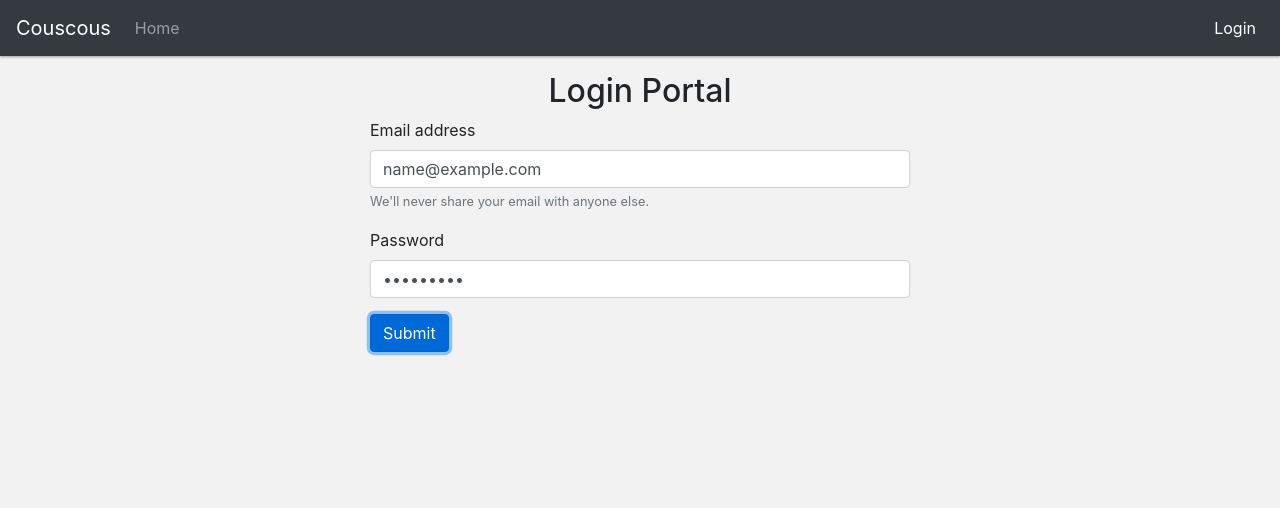
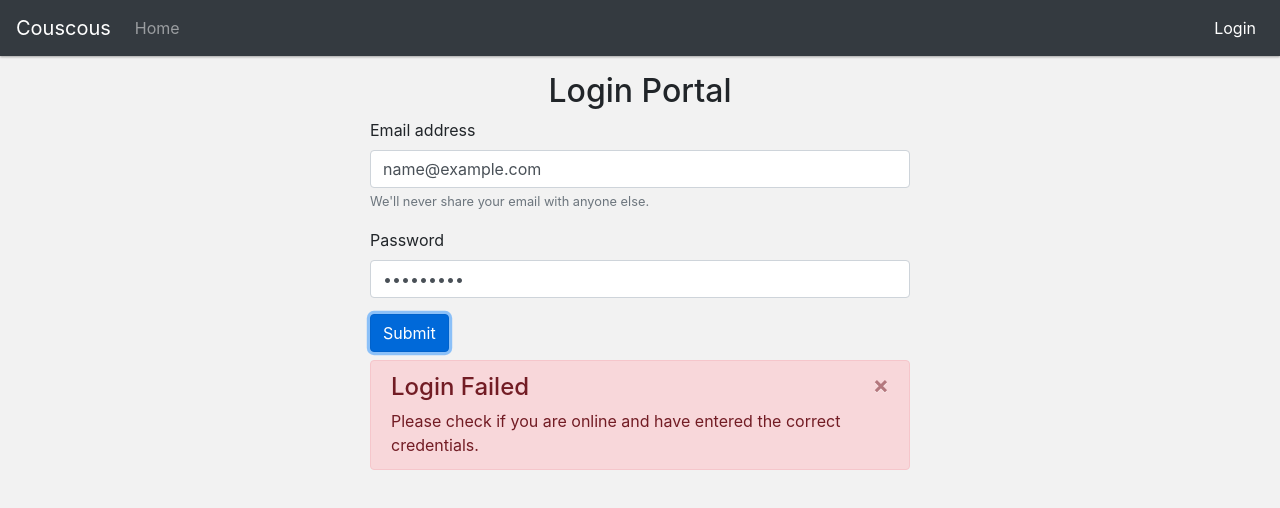
Before and after one commit to chrisvrose/couscous-next, a Next.js app: page /login in a window 1280 px wide. Both pictures are taken after typing "name@example.com", "Sample123" into the empty fields and a click on the button "Submit". Shown: the top 508 px of the page. Built offline with nearby package versions, Linux system fonts and the light colour scheme; no server answers.

Commit message:
Login Failed

```diff
--- a/pages/login.tsx
+++ b/pages/login.tsx
@@ -1,13 +1,6 @@
 import Router from 'next/router';
-import {
-    ChangeEvent,
-    Dispatch,
-    FormEvent,
-    SetStateAction,
-    useContext,
-    useState,
-} from 'react';
-import { Button, Col, Container, Form, Row } from 'react-bootstrap';
+import { ChangeEvent, FormEvent, useContext, useState } from 'react';
+import { Alert, Button, Col, Container, Form, Row } from 'react-bootstrap';
 import Header from '../components/Header';
 import UserContext from '../lib/contexts/UserContext';
 
@@ -18,10 +11,11 @@ interface formData {
 
 export default function Home() {
     const { userState, dispatch: userDispatch } = useContext(UserContext);
-    const [form, setForm] = useState({
+    const [form, setForm] = useState<formData>({
         email: '',
         pwd: '',
-    }) as [formData, Dispatch<SetStateAction<formData>>];
+    });
+    const [errorState, setErrorState] = useState<boolean>(false);
 
     async function onFormSubmit(event: FormEvent) {
         event.preventDefault();
@@ -47,6 +41,7 @@ export default function Home() {
             userDispatch({ type: 'login' });
             Router.push('/');
         } catch (e) {
+            setErrorState(true);
             console.error(e);
         }
     }
@@ -97,6 +92,17 @@ export default function Home() {
                                 Submit
                             </Button>
                         </Form>
+                        <Alert
+                            variant="danger"
+                            show={errorState}
+                            dismissible
+                            onClose={() => setErrorState(false)}
+                            className="spacer-top-margin"
+                        >
+                            <Alert.Heading>Login Failed</Alert.Heading>
+                            Please check if you are online and have entered the
+                            correct credentials.
+                        </Alert>
                     </Col>
                 </Row>
             </Container>
```
